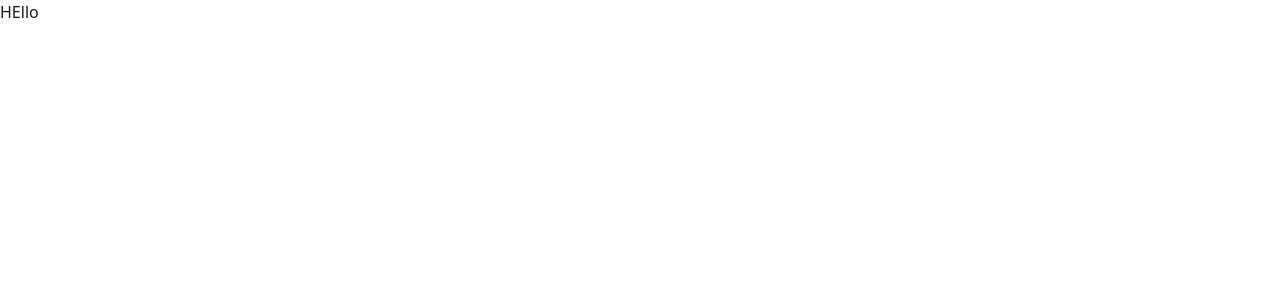
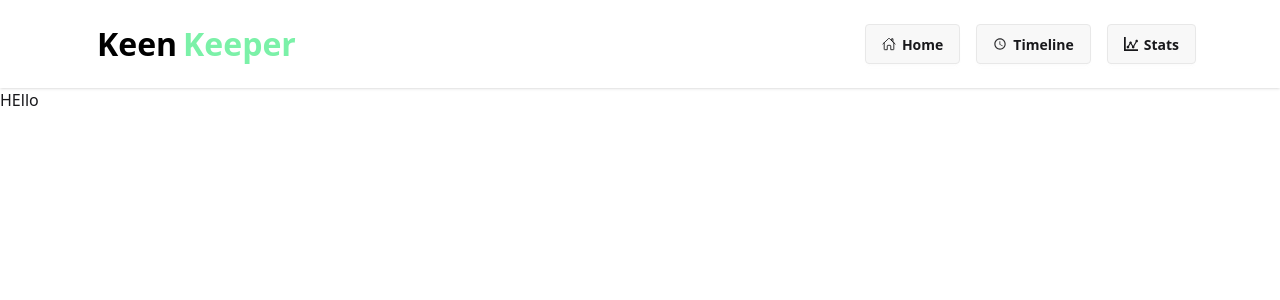
Before and after one commit to Rubelhasan-Hub/keen-keeper, a Next.js app: page / in a window 1280 px wide. Shown: the top 300 px of the page. Built offline with nearby package versions, Linux system fonts and the light colour scheme.

Commit message:
make the navbar section and added the logo in the right and added tree buttons in the left

```diff
--- a/package.json
+++ b/package.json
@@ -11,7 +11,8 @@
   "dependencies": {
     "next": "16.2.3",
     "react": "19.2.4",
-    "react-dom": "19.2.4"
+    "react-dom": "19.2.4",
+    "react-icons": "^5.6.0"
   },
   "devDependencies": {
     "@tailwindcss/postcss": "^4",
--- a/src/app/layout.js
+++ b/src/app/layout.js
@@ -1,5 +1,6 @@
 import { Geist, Geist_Mono } from "next/font/google";
 import "./globals.css";
+import Navbar from "@/components/shared/Navbar/Navbar";
 
 const geistSans = Geist({
   variable: "--font-geist-sans",
@@ -20,9 +21,13 @@ export default function RootLayout({ children }) {
   return (
     <html
       lang="en"
+      data-theme="light"
       className={`${geistSans.variable} ${geistMono.variable} h-full antialiased`}
     >
-      <body className="min-h-full flex flex-col">{children}</body>
+      <body className="">
+        <Navbar/>
+        {children}
+        </body>
     </html>
   );
 }
--- a/src/app/navbar/page.jsx
+++ /dev/null
@@ -1,9 +0,0 @@
-const Navbar = () => {
-    return (
-        <div>
-
-        </div>
-    );
-};
-
-export default Navbar;
--- /dev/null
+++ b/src/components/shared/Navbar/Navbar.jsx
@@ -0,0 +1,23 @@
+import Link from "next/link";
+import { ImStatsDots } from "react-icons/im";
+import { IoMdTime } from "react-icons/io";
+import { IoHomeOutline } from "react-icons/io5";
+
+const Navbar = () => {
+    return (
+        <div className="navbar bg-base-100 shadow-sm px-20 py-4">
+            <div className="flex-1">
+                <a className="btn btn-ghost font-bold text-[200%] text-green-300"><span className="text-black">Keen</span>Keeper</a>
+            </div>
+            <div className="flex-none">
+                <ul className="menu menu-horizontal px-1 flex gap-4">
+                    <Link href="/home" className="btn"><IoHomeOutline/> Home</Link>
+                    <Link href="/timeline" className="btn"><IoMdTime/> Timeline</Link>
+                    <Link href="/stats" className="btn"><ImStatsDots />Stats</Link>
+                </ul>
+            </div>
+        </div>
+    );
+};
+
+export default Navbar;
```
Also changed, not shown: 1 other file (tests, documents, lock files or other folders).
